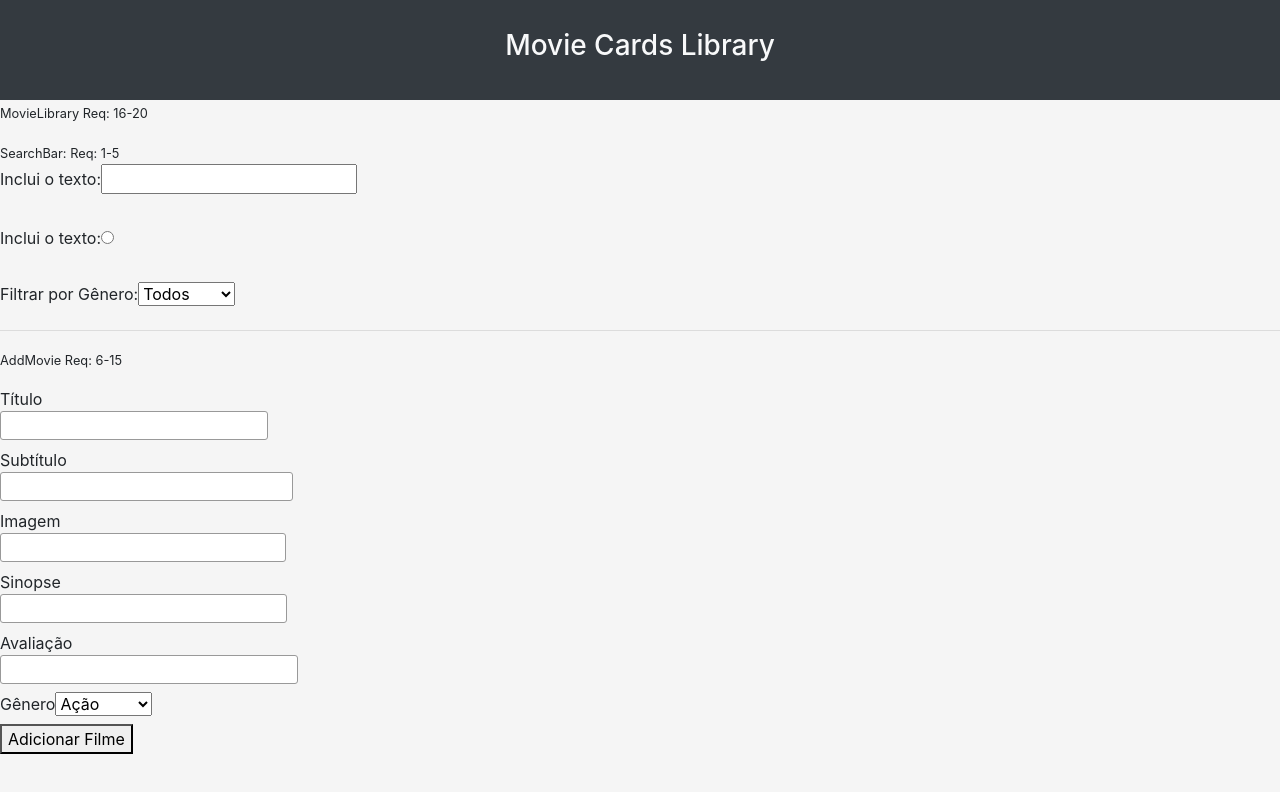
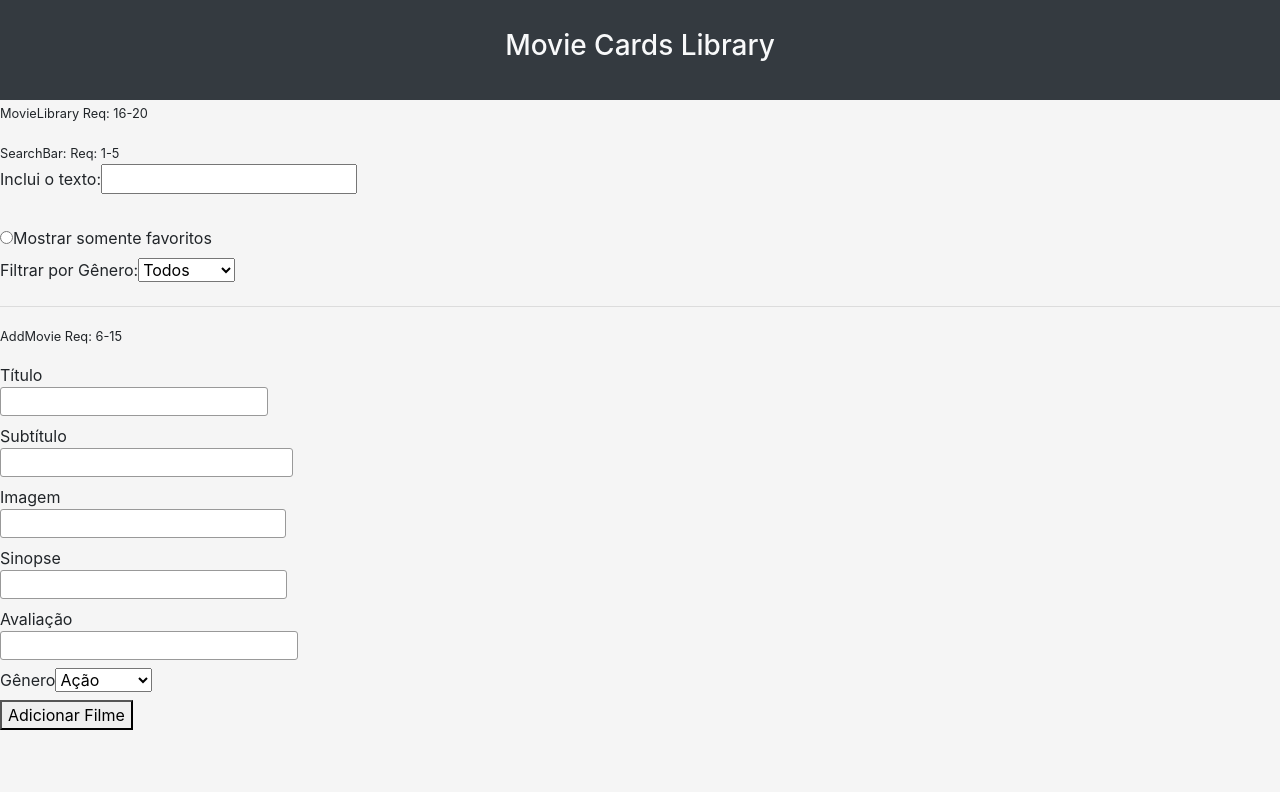
Before and after one commit to tryber/sd-04-block12-project-movie-card-library-stateful, a React (Create React App) app: page / in a window 1280 px wide. Shown: the top 792 px of the page. Built offline with nearby package versions, Linux system fonts and the light colour scheme.

Commit message:
initial requirements 5th attempt

```diff
--- a/src/components/SearchBar.jsx
+++ b/src/components/SearchBar.jsx
@@ -2,36 +2,36 @@
 import React, { Component } from 'react';
 
 class SearchBar extends Component {
-  createForm(alias, kind, grade, change) {
+  // createForm(alias, mark, kind, grade, change) {
+  //   return (
+  //     <div>
+  //       <label htmlFor={alias}>
+  //         {mark}
+  //         <input type={kind} name={alias} value={grade} onChange={change} />
+  //       </label>
+  //     </div>
+  //   );
+  // }
+  textIncluded() {
+    const { searchText, onSearchTextChange } = this.props;
     return (
       <div>
-        <label htmlFor={alias}>
+        <label htmlFor="input">
           Inclui o texto:
-          <input type={kind} name={alias} value={grade} onChange={change} />
+          <input type="text" name="input" value={searchText} onChange={onSearchTextChange} />
         </label>
       </div>
     );
   }
-  // textIncluded() {
-  //   const { searchText, onSearchTextChange } = this.props;
-  //   return (
-  //     <div>
-  //       <label htmlFor="input">
-  //         Inclui o texto:
-  //         <input type="text" name="input" value={searchText} onChange={onSearchTextChange} />
-  //       </label>
-  //     </div>
-  //   );
-  // }
-  // favoriteOnly() {
-  //   const { bookmakedOnly, onBookmarkedChange } = this.props;
-  //   return (
-  //     <label htmlFor="favOnly">
-  //       <input type="radio" name="favOnly" value={bookmakedOnly} onChange={onBookmarkedChange} />
-  //       Mostrar somente favoritos
-  //     </label>
-  //   );
-  // }
+  favoriteOnly() {
+    const { bookmakedOnly, onBookmarkedChange } = this.props;
+    return (
+      <label htmlFor="fav">
+        <input type="radio" name="fav" value={bookmakedOnly} onChange={onBookmarkedChange} />
+        Mostrar somente favoritos
+      </label>
+    );
+  }
   genreFilter() {
     const { selectedGenre, onSelectedGenreChange } = this.props;
     return (
@@ -48,15 +48,17 @@ class SearchBar extends Component {
     );
   }
   render() {
-    const { searchText, onSearchTextChange, bookmakedOnly, onBookmarkedChange } = this.props;
+    // const { searchText, onSearchTextChange, bookmakedOnly, onBookmarkedChange } = this.props;
     return (
       <div>
         <small>SearchBar: Req: 1-5</small>
         <br />
         <form>
-          {this.createForm('inputText', 'text', searchText, onSearchTextChange)}
+          {/* {this.createForm('inputText', 'Inclui o texto:', 'text', searchText, onSearchTextChange)} */}
+          {this.textIncluded()}
           <br />
-          {this.createForm('favorite', 'radio', bookmakedOnly, onBookmarkedChange)}
+          {/* {this.createForm('fav', 'Mostrar favoritos', 'radio', bookmakedOnly, onBookmarkedChange)} */}
+          {this.favoriteOnly()}
           <br />
           {this.genreFilter()}
           <br />
```
